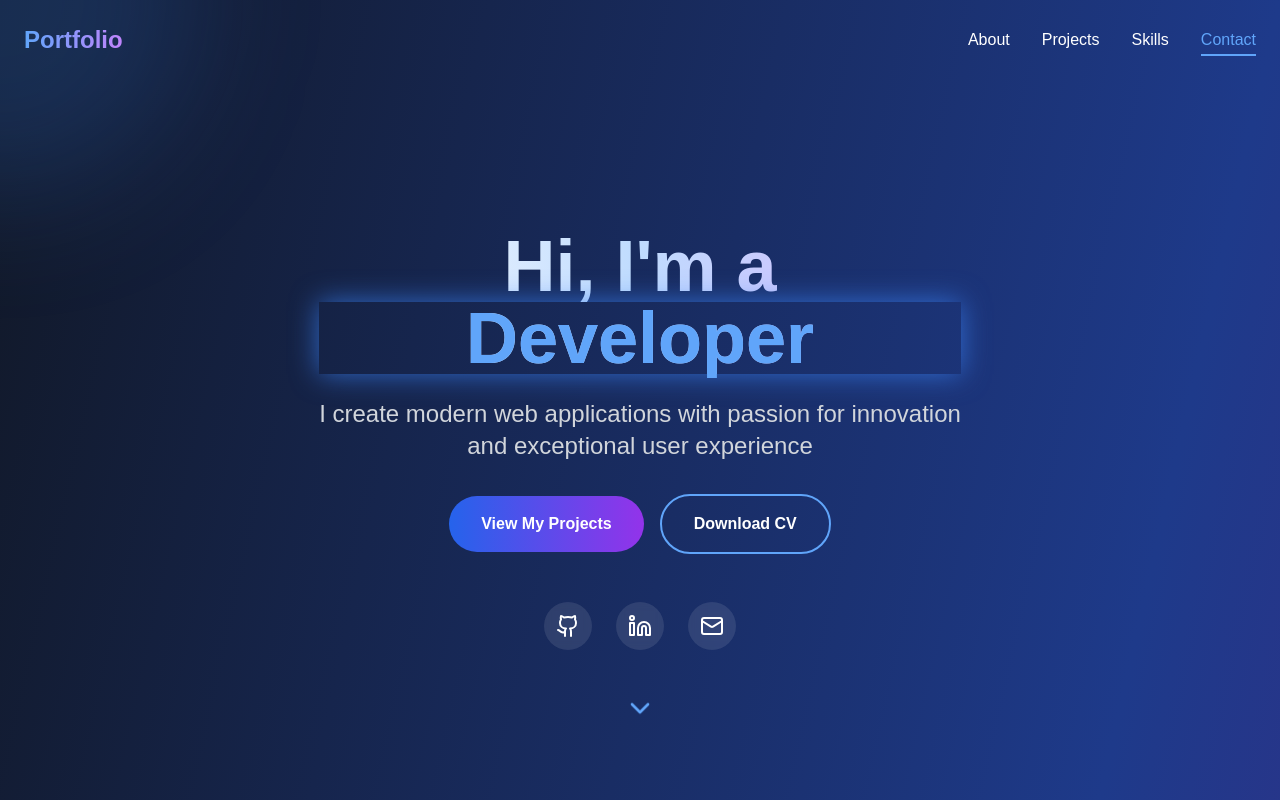
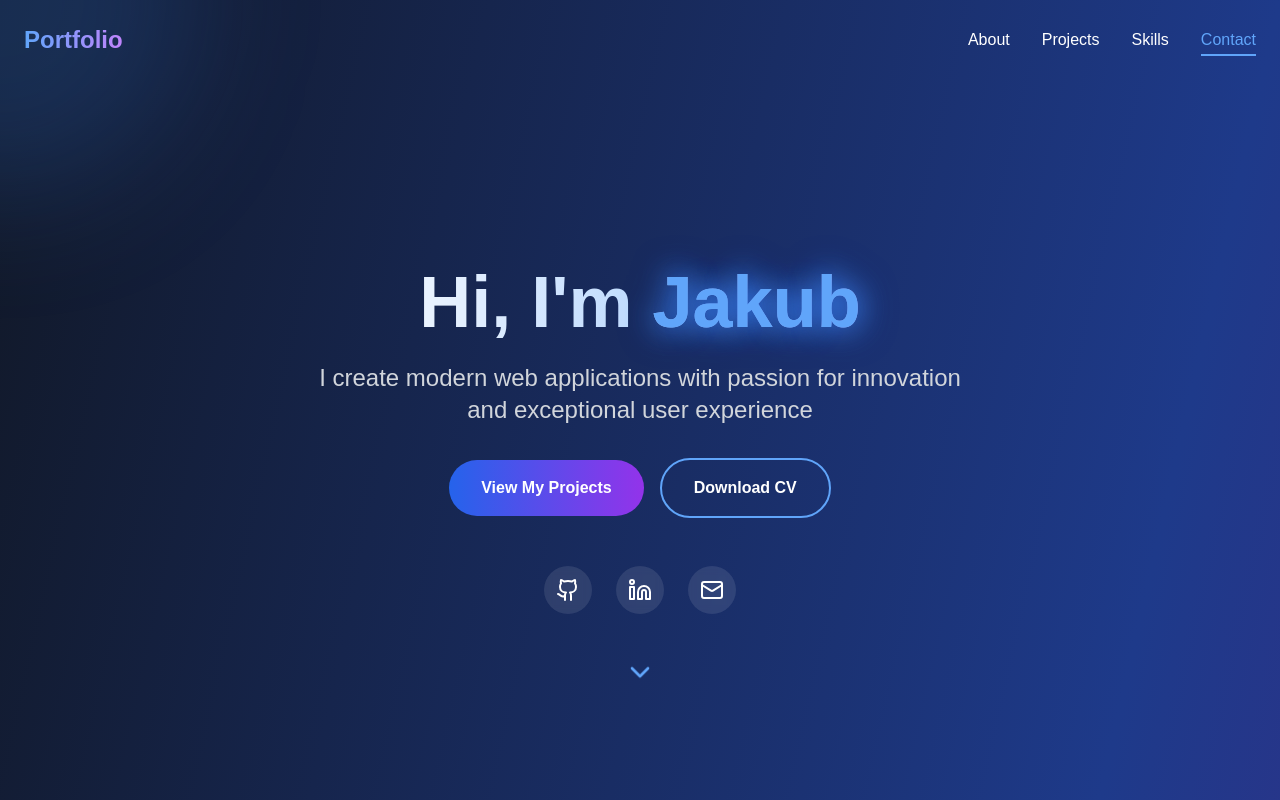
Before and after one commit to Tekashian/personal-site, a Next.js app: page / in a window 1280 px wide. Shown: the top 800 px of the page. Built offline with nearby package versions, Linux system fonts and the light colour scheme.

Commit message:
Upgrades layout

```diff
--- a/src/app/page.tsx
+++ b/src/app/page.tsx
@@ -172,8 +172,7 @@ export default function Home() {
             transition={{ duration: 1, delay: 0.2 }}
           >
             <h1 className="text-5xl md:text-7xl font-bold mb-6 bg-gradient-to-r from-white via-blue-200 to-purple-300 bg-clip-text text-transparent">
-              Hi, I&apos;m a
-              <span className="block text-blue-400 animate-glow">Developer</span>
+              Hi, I&apos;m <span className="text-blue-400 animate-glow">Jakub</span>
             </h1>
           </motion.div>
 
--- a/tailwind.config.ts
+++ b/tailwind.config.ts
@@ -24,8 +24,8 @@ const config: Config = {
           '50%': { transform: 'translateY(-20px)' },
         },
         glow: {
-          '0%': { boxShadow: '0 0 20px rgba(59, 130, 246, 0.5)' },
-          '100%': { boxShadow: '0 0 30px rgba(59, 130, 246, 0.8)' },
+          '0%': { textShadow: '0 0 20px rgba(59, 130, 246, 0.8), 0 0 30px rgba(59, 130, 246, 0.5)' },
+          '100%': { textShadow: '0 0 30px rgba(59, 130, 246, 1), 0 0 40px rgba(59, 130, 246, 0.7)' },
         },
         slideUp: {
           '0%': { transform: 'translateY(100px)', opacity: '0' },
```
